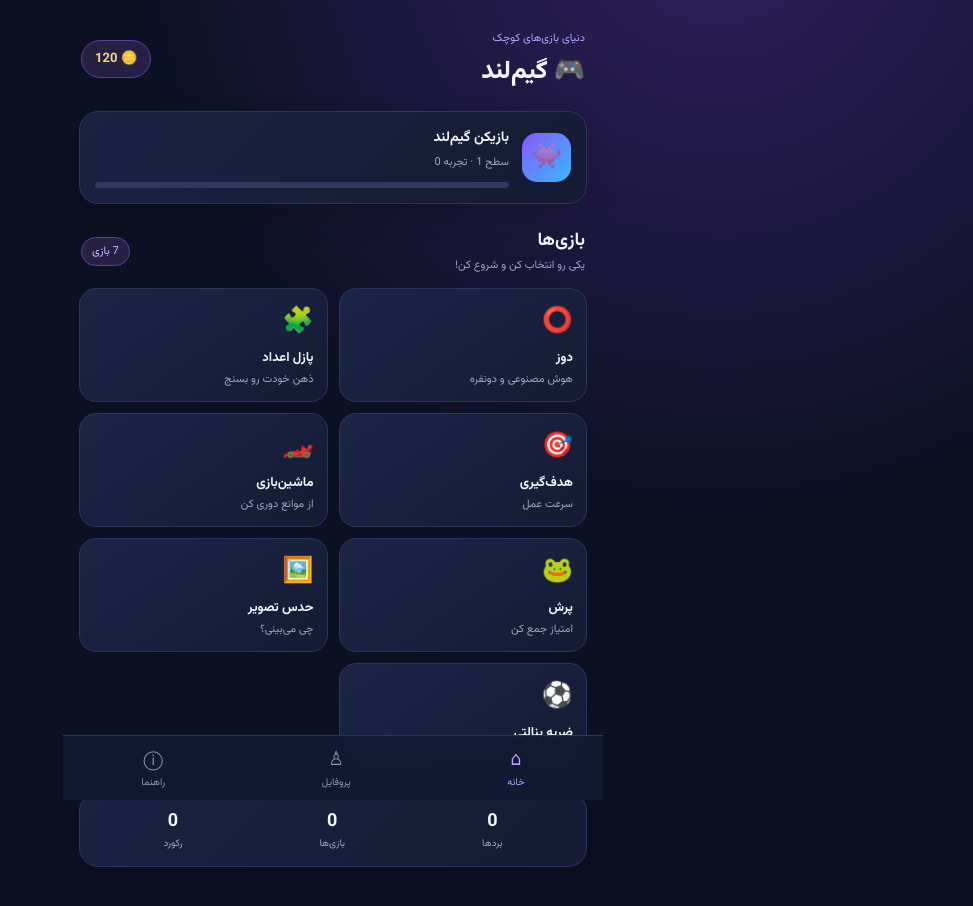
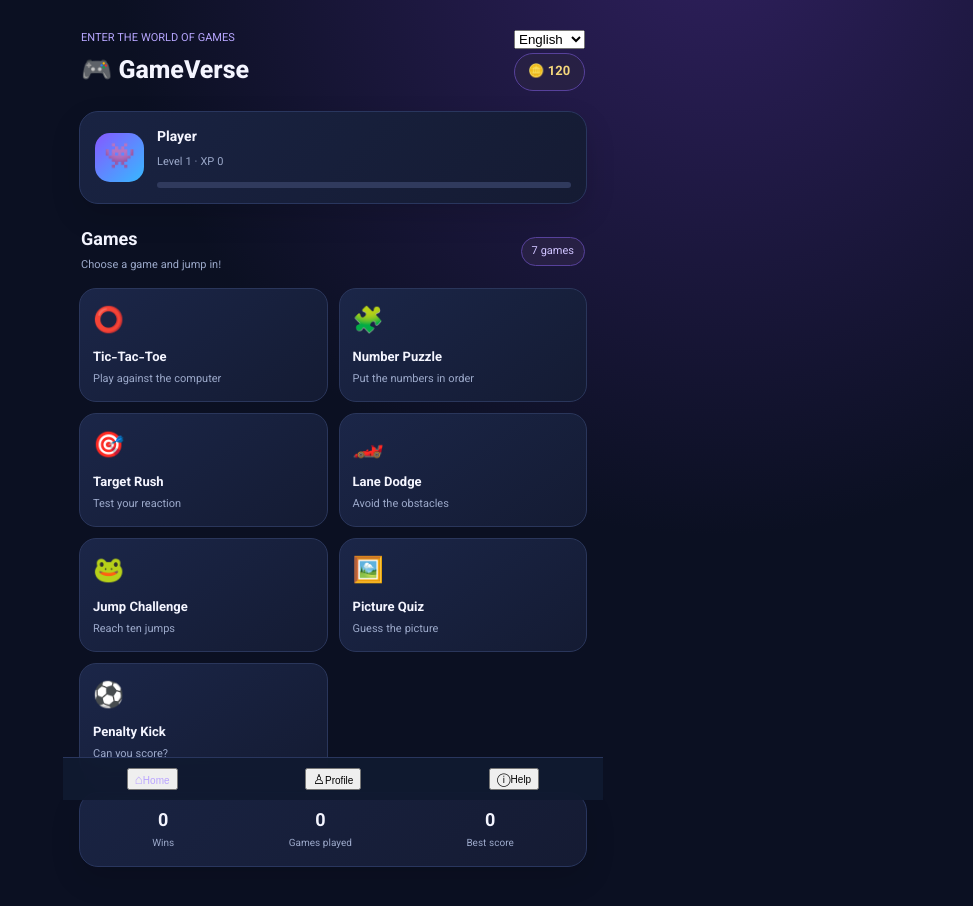
Before and after one commit to argus1240/gameland_miniapp, a plain HTML site: page index.html in a window 1280 px wide. Shown: the whole page, without its empty margins (307-1280 px from the left). Drawn offline with Linux system fonts and the light colour scheme; a script that the page names is missing.

Commit message:
Update index.html

```diff
--- a/index.html
+++ b/index.html
@@ -1,32 +1,76 @@
 <!doctype html>
-<html lang="fa" dir="rtl">
+<html lang="en" dir="ltr">
 <head>
-<meta charset="utf-8"><meta name="viewport" content="width=device-width,initial-scale=1,maximum-scale=1,user-scalable=no">
-<title>گیم‌لند</title><link rel="stylesheet" href="style.css">
+  <meta charset="utf-8">
+  <meta name="viewport" content="width=device-width,initial-scale=1,maximum-scale=1,user-scalable=no">
+  <meta name="theme-color" content="#0b1022">
+  <title>GameVerse</title>
+  <link rel="stylesheet" href="style.css">
   <script src="https://telegram.org/js/telegram-web-app.js"></script>
 </head>
 <body>
   <div class="app">
     <header class="top">
-  <div><span class="eyebrow">دنیای بازی‌های کوچک</span><h1>🎮 گیم‌لند</h1></div>
+      <div>
+        <span class="eyebrow" data-i18n="tagline">ENTER THE WORLD OF GAMES</span>
+        <h1>🎮 GameVerse</h1>
+      </div>
+      <div class="header-actions">
+        <select id="language" class="language" aria-label="Language">
+          <option value="en">English</option>
+          <option value="fa">فارسی</option>
+          <option value="ar">العربية</option>
+          <option value="tr">Türkçe</option>
+          <option value="es">Español</option>
+        </select>
         <div class="wallet">🪙 <b id="coins">120</b></div>
+      </div>
     </header>
+
     <section class="profile card">
-  <div class="avatar">👾</div><div class="profile-info"><b id="username">بازیکن گیم‌لند</b><small>سطح <span id="level">1</span> · تجربه <span id="xp">0</span></small><div class="progress"><i id="xpbar"></i></div></div>
+      <div class="avatar">👾</div>
+      <div class="profile-info">
+        <b id="username">Player</b>
+        <small><span data-i18n="level">Level</span> <span id="level">1</span> · <span data-i18n="xp">XP</span> <span id="xp">0</span></small>
+        <div class="progress"><i id="xpbar"></i></div>
+      </div>
     </section>
-<div class="section-head"><div><h2>بازی‌ها</h2><p>یکی رو انتخاب کن و شروع کن!</p></div><span class="pill">7 بازی</span></div>
+
+    <div class="section-head">
+      <div><h2 data-i18n="games">Games</h2><p data-i18n="choose">Choose a game and jump in!</p></div>
+      <span class="pill" id="gameCount">7 games</span>
+    </div>
+
     <main id="games" class="games">
-  <button class="game-card" data-game="tic"><span class="game-icon">⭕</span><b>دوز</b><small>هوش مصنوعی و دونفره</small></button>
-  <button class="game-card" data-game="puzzle"><span class="game-icon">🧩</span><b>پازل اعداد</b><small>ذهن خودت رو بسنج</small></button>
-  <button class="game-card" data-game="aim"><span class="game-icon">🎯</span><b>هدف‌گیری</b><small>سرعت عمل</small></button>
-  <button class="game-card" data-game="car"><span class="game-icon">🏎️</span><b>ماشین‌بازی</b><small>از موانع دوری کن</small></button>
-  <button class="game-card" data-game="jump"><span class="game-icon">🐸</span><b>پرش</b><small>امتیاز جمع کن</small></button>
-  <button class="game-card" data-game="image"><span class="game-icon">🖼️</span><b>حدس تصویر</b><small>چی می‌بینی؟</small></button>
-  <button class="game-card" data-game="football"><span class="game-icon">⚽</span><b>ضربه پنالتی</b><small>گل بزن!</small></button>
+      <button class="game-card" data-game="tic"><span class="game-icon">⭕</span><b data-i18n="tic">Tic-Tac-Toe</b><small data-i18n="ticDesc">Play against the computer</small></button>
+      <button class="game-card" data-game="puzzle"><span class="game-icon">🧩</span><b data-i18n="puzzle">Number Puzzle</b><small data-i18n="puzzleDesc">Put the numbers in order</small></button>
+      <button class="game-card" data-game="aim"><span class="game-icon">🎯</span><b data-i18n="aim">Target Rush</b><small data-i18n="aimDesc">Test your reaction</small></button>
+      <button class="game-card" data-game="car"><span class="game-icon">🏎️</span><b data-i18n="car">Lane Dodge</b><small data-i18n="carDesc">Avoid the obstacles</small></button>
+      <button class="game-card" data-game="jump"><span class="game-icon">🐸</span><b data-i18n="jump">Jump Challenge</b><small data-i18n="jumpDesc">Reach ten jumps</small></button>
+      <button class="game-card" data-game="image"><span class="game-icon">🖼️</span><b data-i18n="image">Picture Quiz</b><small data-i18n="imageDesc">Guess the picture</small></button>
+      <button class="game-card" data-game="football"><span class="game-icon">⚽</span><b data-i18n="football">Penalty Kick</b><small data-i18n="footballDesc">Can you score?</small></button>
     </main>
-<section class="card stats"><div><b id="wins">0</b><small>بردها</small></div><div><b id="played">0</b><small>بازی‌ها</small></div><div><b id="best">0</b><small>رکورد</small></div></section>
-<nav class="bottom"><span class="active">⌂<small>خانه</small></span><span id="profileTab">♙<small>پروفایل</small></span><span id="helpTab">ⓘ<small>راهنما</small></span></nav>
+
+    <section class="card stats">
+      <div><b id="wins">0</b><small data-i18n="wins">Wins</small></div>
+      <div><b id="played">0</b><small data-i18n="played">Games played</small></div>
+      <div><b id="best">0</b><small data-i18n="best">Best score</small></div>
+    </section>
+
+    <nav class="bottom">
+      <button class="active" id="homeTab">⌂<small data-i18n="home">Home</small></button>
+      <button id="profileTab">♙<small data-i18n="profile">Profile</small></button>
+      <button id="helpTab">ⓘ<small data-i18n="help">Help</small></button>
+    </nav>
   </div>
-<div id="modal" class="modal hidden"><div class="dialog"><button class="close" id="close">✕</button><h2 id="gameTitle">بازی</h2><div id="gameArea"></div></div></div>
+
+  <div id="modal" class="modal hidden" role="dialog" aria-modal="true">
+    <div class="dialog">
+      <button class="close" id="close" aria-label="Close">✕</button>
+      <h2 id="gameTitle">Game</h2>
+      <div id="gameArea"></div>
+    </div>
+  </div>
   <script src="app.js"></script>
-</body></html>
+</body>
+</html>
```
Lines whose indentation alone changed are shown as unchanged.
